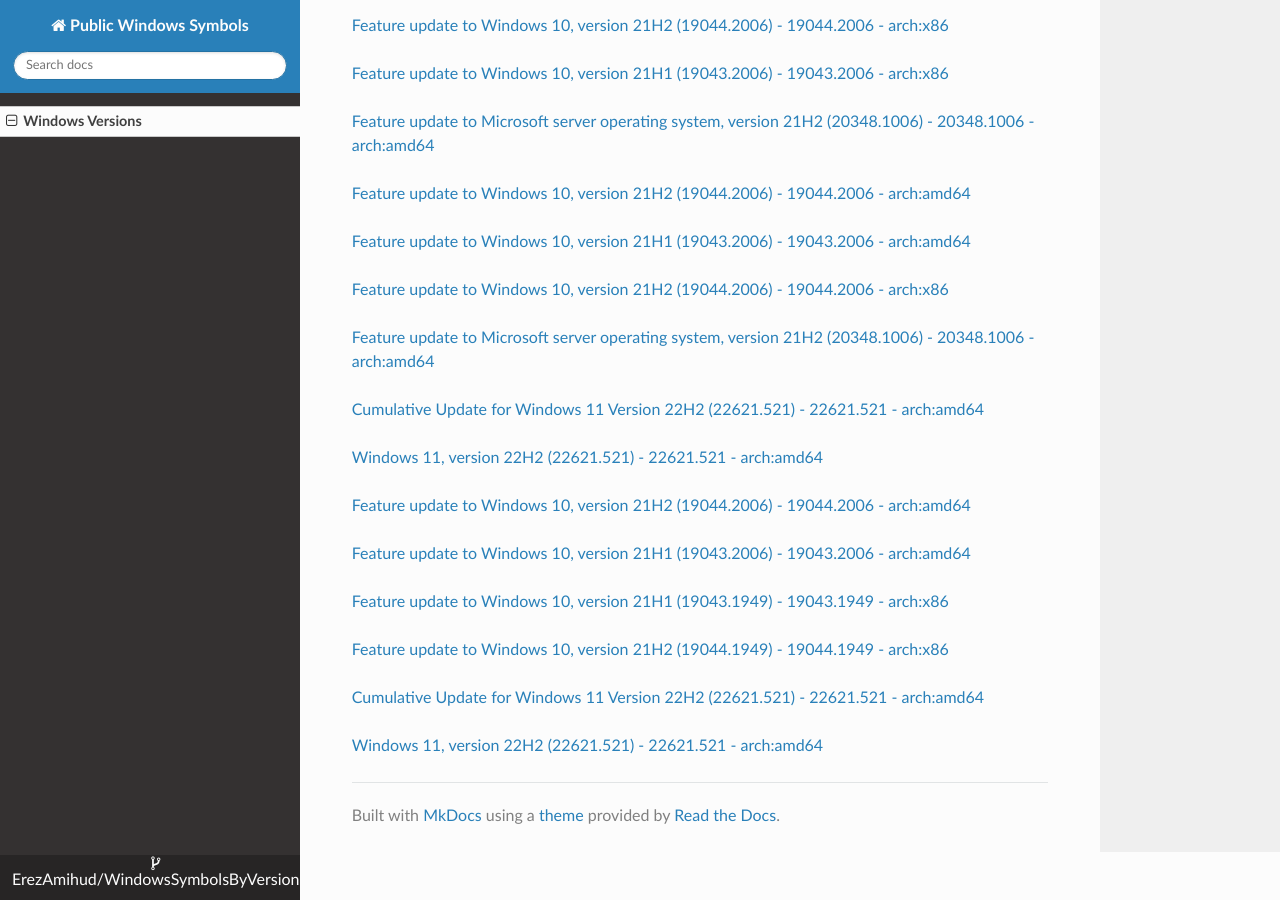
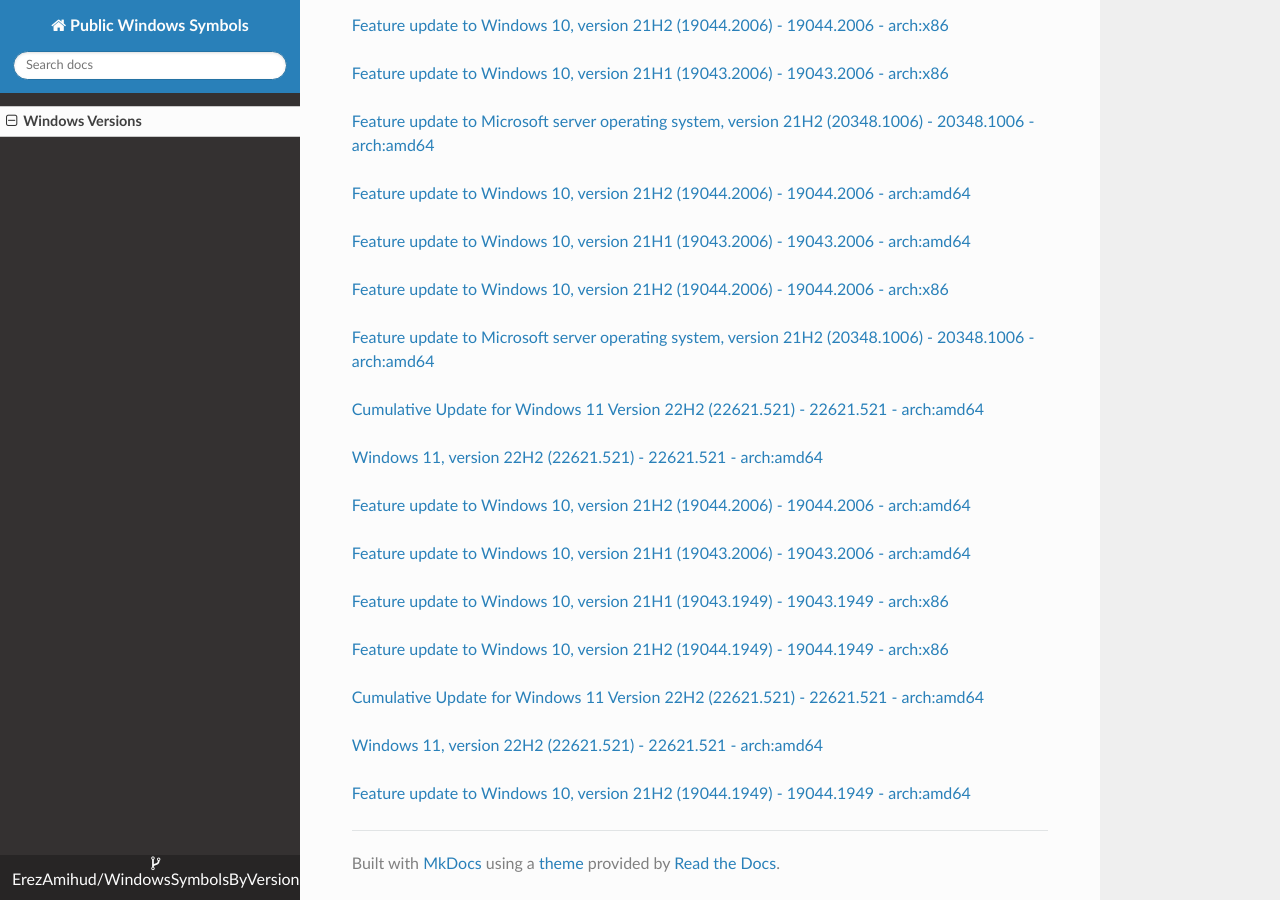
Before and after one commit to ErezAmihud/WindowsSymbolsByVersion, an MkDocs documentation site: the page built from docs/index.md, in a window 1280 px wide and 900 px high, scrolled down 53381 px. Built offline with MkDocs 1.6.1, drawn with Linux system fonts in a browser that asks for light colours; nearby versions of some CDN libraries.

Commit message:
Automated commit, add manifest for 89db66ac-6e28-41e7-8d7a-0dc8c9bf56a4

```diff
--- a/docs/index.md
+++ b/docs/index.md
@@ -3157,3 +3157,6 @@
 
 
 [Windows 11, version 22H2 (22621.521) - 22621.521 - arch:amd64](https://github.com/ErezAmihud/WindowsSymbolsByVersion/blob/main/manifests/153d27a4-bb23-45be-ba14-d678f889e69c.manifest)
+
+
+[Feature update to Windows 10, version 21H2 (19044.1949) - 19044.1949 - arch:amd64](https://github.com/ErezAmihud/WindowsSymbolsByVersion/blob/main/manifests/89db66ac-6e28-41e7-8d7a-0dc8c9bf56a4.manifest)
```
Also changed, not shown: process_builds.json (+1 -1 lines), 1 other file.
